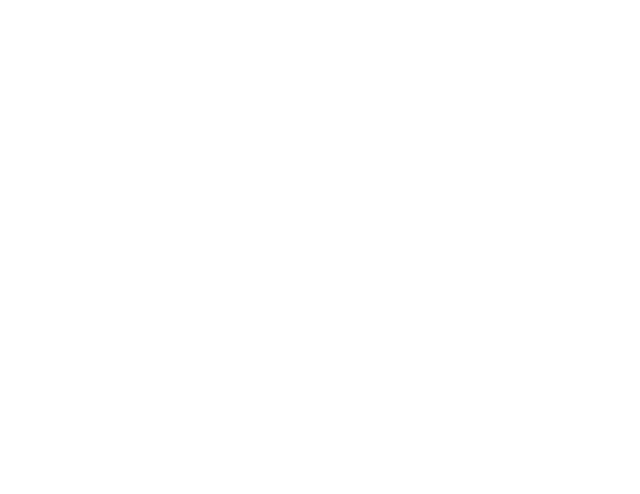
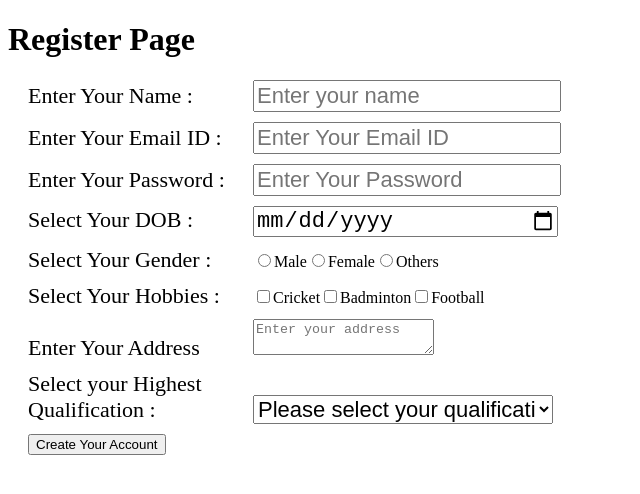
Before and after one commit to Muthusakthivel/Fita-React, a React (Create React App) app: page /register in a window 1280 px wide. Before the commit this address had no page. Shown: the top 494 px of the page, without its empty margins (0-640 px from the left). Built offline with nearby package versions, Linux system fonts and the light colour scheme.

Commit message:
registerPage

```diff
--- a/src/App.js
+++ b/src/App.js
@@ -11,6 +11,7 @@
 import Inbox from './Pages/inbox';
 import Sent from './Pages/sent';
 import Trash from './Pages/trash';
+import RegisterPage from './Pages/register';
 
 function App(){
   return(
@@ -24,6 +25,7 @@
           <Route path='sent' element={<Sent></Sent>}></Route>
           <Route path='trash' element={<Trash></Trash>}></Route>
         </Route>
+        <Route path='register' element={<RegisterPage></RegisterPage>}></Route>
       </Routes>
     </BrowserRouter>
   )
--- a/src/Pages/home.js
+++ b/src/Pages/home.js
@@ -11,6 +11,8 @@
             <br />
             <NavLink to="/mail">Go to Mail Page</NavLink>
             <br />
+            <NavLink to="/register">Sign Up</NavLink>
+            <br />
         </div>
     )
 }
--- /dev/null
+++ b/src/Pages/register.js
@@ -0,0 +1,73 @@
+import React, {useState} from 'react';
+
+const RegisterPage = () => {
+
+    let [register, setRegister] = useState({
+        userName: '',
+        emailId: '',
+        password: '',
+        dateOfBirth: '',
+        gender: '',
+        hobbies: '',
+        address: '',
+        qualification: ''
+    });
+    const submitRegister = () => {
+
+    }
+    const handleInput = (event) => {
+        console.log(event.target.value);
+    }
+    return(
+        <div>
+            <h1>Register Page</h1>
+            <div className='space'>
+                <label className='register-label'>Enter Your Name :</label>
+                <input type="text" placeholder="Enter your name" className='register-input' onChange={handleInput}/>
+            </div>
+            <div className='space'>
+                <label className='register-label'>Enter Your Email ID :</label>
+                <input type="text" placeholder="Enter Your Email ID" className='register-input' onChange={handleInput}/>
+            </div>
+            <div className='space'>
+                <label className='register-label'>Enter Your Password :</label>
+                <input type="password" placeholder="Enter Your Password" className='register-input' onChange={handleInput}/>
+            </div>
+            <div className='space'>
+                <label className='register-label'>Select Your DOB : </label>
+                <input type="date"  className='register-input' onChange={handleInput}/>
+            </div>
+            <div className='space'>
+                <label className='register-label'>Select Your Gender : </label>
+                <input type="radio" name='gender' className='register-selection' onChange={handleInput} value="Male"/>Male
+                <input type="radio" name='gender' className='register-selection' onChange={handleInput} value="Female"/>Female
+                <input type="radio" name='gender' className='register-selection' onChange={handleInput} value="others"/>Others
+            </div>
+            <div className='space'>
+                <label className='register-label'>Select Your Hobbies : </label>
+                <input type="checkbox" onChange={handleInput} value="cricket"/>Cricket
+                <input type="checkbox" onChange={handleInput} value="Badminton"/>Badminton
+                <input type="checkbox" onChange={handleInput} value="Football"/>Football
+            </div>
+            <div className='space'>
+                <label className='register-label'>Enter Your Address</label>
+                <textarea name='address' placeholder='Enter your address'/>
+            </div>
+            <div className='space'>
+                <label className='register-label'>Select your Highest Qualification :</label>
+                <select className='register-input' defaultValue={""} onChange={handleInput}>
+                    <option disabled value="">Please select your qualification</option>
+                    <option>Under Graduate</option>
+                    <option>Post Graduate</option>
+                    <option>Engineering Degree</option>
+                    <option>Diploma Degree</option>
+                    <option>Masters Degree</option>
+                </select>
+            </div>
+            <div className='space'>
+                <button onClick={()=> submitRegister()}>Create Your Account</button>
+            </div>
+        </div>
+    )
+}
+export default RegisterPage;
--- a/src/Styles/ui-style.css
+++ b/src/Styles/ui-style.css
@@ -3,8 +3,9 @@
     width: 175px;
 }
 .space{
-    margin-top: 5px;
-    margin-bottom: 5px;
+    margin-top: 10px;
+    margin-bottom: 10px;
+    margin-left: 20px;;
 }
 .password-icon{
     width: 20px;
@@ -33,3 +34,15 @@
     width: 80%;
     border: 3px solid blueviolet;
 }
+.register-label{
+    width: 225px;
+    display: inline-block;
+    font-size: 22px;
+}
+.register-input{
+    font-size: 22px;
+    width: 300px;
+}
+.register-selection{
+    font-size: 22px;
+}
```
